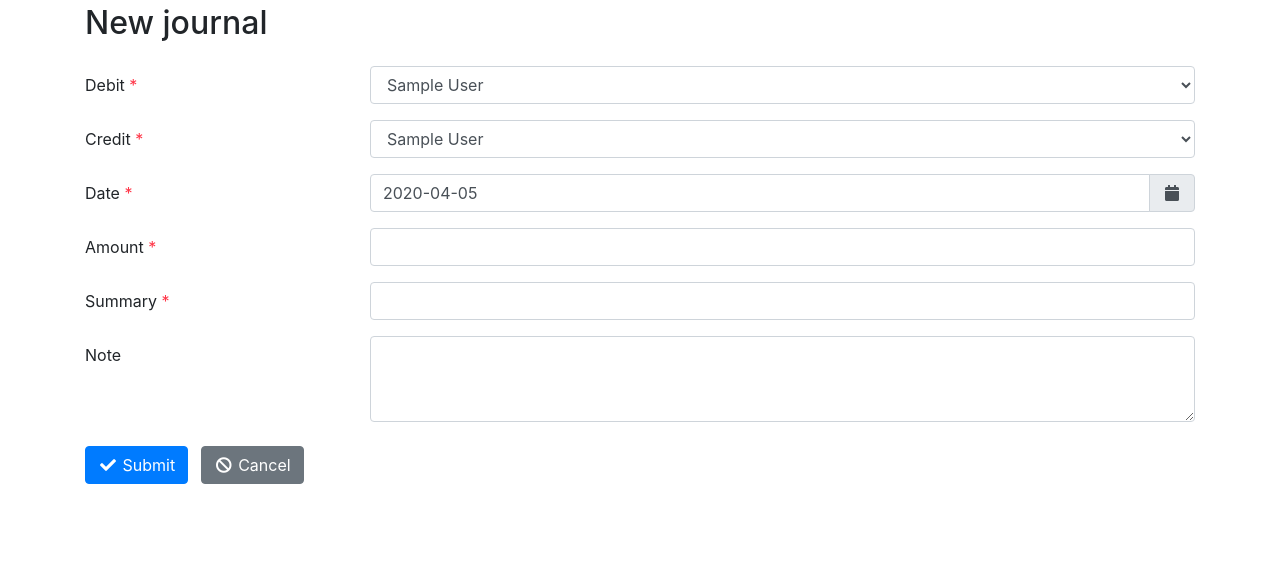
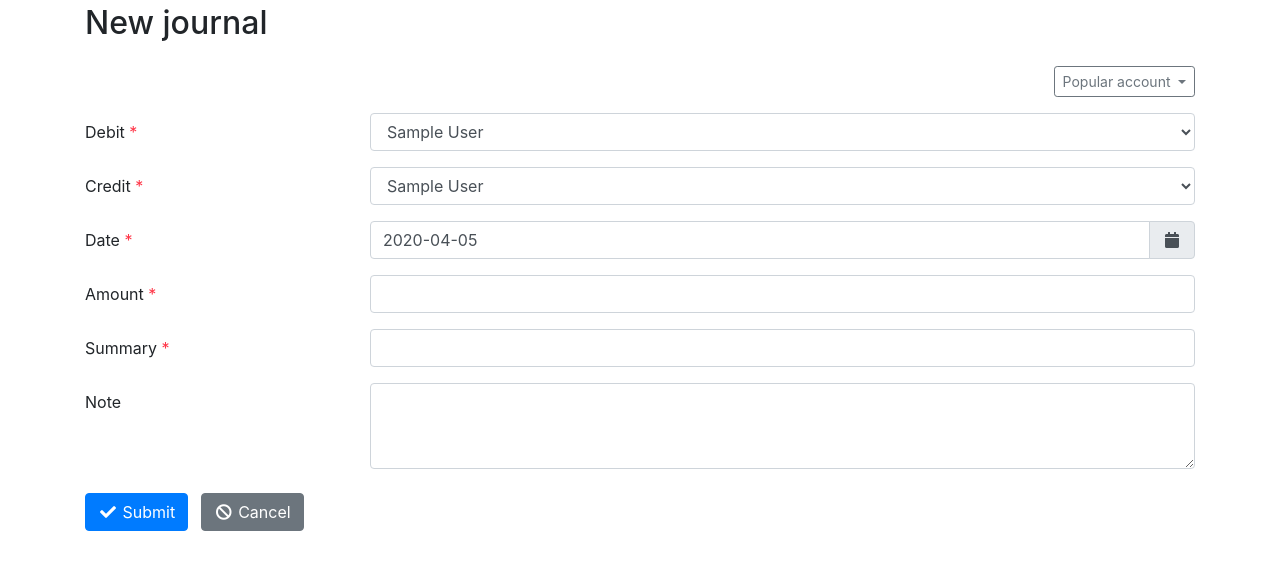
Before and after one commit to taqueci/nomoney, a Django app: page /money/journals/new in a window 1280 px wide. Shown: the part 96-667 px from the top of the page. Run offline with Django 3.2, Linux system fonts and the light colour scheme; tables that the repository leaves empty hold one stand-in row (values such as "Sample post"); some libraries are stand-ins or nearby versions.

Commit message:
Add popular account selection

```diff
--- a/money/templates/money/journals/new.html
+++ b/money/templates/money/journals/new.html
@@ -39,12 +39,29 @@
 <form method="post">
   {% csrf_token %}
 
+<div class="d-flex justify-content-end mb-3">
+
+{% if popular_account %}
+<div class="dropdown">
+  <button class="btn btn-outline-secondary btn-sm dropdown-toggle" type="button" data-toggle="dropdown">
+    {% trans 'Popular account' %}
+  </button>
+  <div id="popular" class="dropdown-menu dropdown-menu-right">
+    {% for x in popular_account %}
+    <a class="dropdown-item" href="#" data-debit="{{ x.debit__id }}" data-credit="{{ x.credit__id }}">{{ x.debit__name }} / {{ x.credit__name }}</a>
+    {% endfor %}
+  </div>
+</div>
+{% endif %}
+
+</div><!-- .d-flex -->
+
 <div class="form-group row">
   <label class="col-sm-3 col-form-label">{% trans 'Debit' %} <span class="symbol-required"></span></label>
   <div class="col-sm-9">
     <select name="debit" class="form-control">
       {% for x in debit %}
-      <option value="{{ x.id }}" {% html_selected_if_eq object.category.id x.id %}>{{ x.name }}</option>
+      <option value="{{ x.id }}" {% html_selected_if_eq object.debit.id x.id %}>{{ x.name }}</option>
       {% endfor %}
     </select>
   </div>
@@ -55,7 +72,7 @@
   <div class="col-sm-9">
     <select name="credit" class="form-control">
       {% for x in credit %}
-      <option value="{{ x.id }}" {% html_selected_if_eq object.category.id x.id %}>{{ x.name }}</option>
+      <option value="{{ x.id }}" {% html_selected_if_eq object.credit.id x.id %}>{{ x.name }}</option>
       {% endfor %}
     </select>
   </div>
@@ -111,14 +128,16 @@
 {% block js %}
 {% include 'money/js_moment.html' %}
 {% include 'money/js_datetimepicker.html' %}
-{% include 'money/js_select2.html' %}
 <script>
 $(function() {
   $('.datetimepicker').datetimepicker({format: 'YYYY-MM-DD'});
-  $('.select2').select2();
 
-  $('#filter').change(function() { $('#filter').submit() });
-  $('#filter').on('hide.datetimepicker', function() { $('#filter').submit() });
+  $('#popular a').on('click', function(e) {
+    e.preventDefault();
+
+    $('select[name="debit"]').val($(this).data('debit'));
+    $('select[name="credit"]').val($(this).data('credit'));
+  });
 });
 </script>
 {% endblock %}
--- a/money/views/journals.py
+++ b/money/views/journals.py
@@ -2,7 +2,7 @@
 
 from django.contrib import messages
 from django.core.paginator import Paginator
-from django.db.models import Q
+from django.db.models import Count, Q
 from django.shortcuts import get_object_or_404, redirect, render
 from django.utils.translation import gettext_lazy as _
 
@@ -17,6 +17,7 @@ INDEX_SORTABLE_FIELDS = (
     'id', 'date', 'debit', 'credit', 'amount', 'summary',
 )
 
+POPULAR_ACCOUNT_NUM = 12
 
 def index(request):
     n = request.GET.get('page')
@@ -80,8 +81,15 @@ def new(request):
 
     account = Account.objects.all()
 
+    popular_account = Journal.objects.values(
+        'debit__id', 'debit__name', 'credit__id', 'credit__name',
+    ).annotate(
+        debit_num=Count('debit__id'), credit_num=Count('credit__id')
+    ).order_by('-debit_num', '-credit_num')[:POPULAR_ACCOUNT_NUM]
+
     return render(request, 'money/journals/new.html', {
         'debit': account, 'credit': account,
+        'popular_account': popular_account,
     })
 
 
@@ -108,9 +116,16 @@ def edit(request, id):
 
     account = Account.objects.all()
 
+    popular_account = Journal.objects.values(
+        'debit__id', 'debit__name', 'credit__id', 'credit__name',
+    ).annotate(
+        debit_num=Count('debit__id'), credit_num=Count('credit__id')
+    ).order_by('-debit_num', '-credit_num')[:POPULAR_ACCOUNT_NUM]
+
     return render(request, 'money/journals/edit.html', {
         'object': obj,
         'debit': account, 'credit': account,
+        'popular_account': popular_account,
     })
 
 
```
Also changed, not shown: money/templates/money/journals/edit.html (+25 -6 lines).
